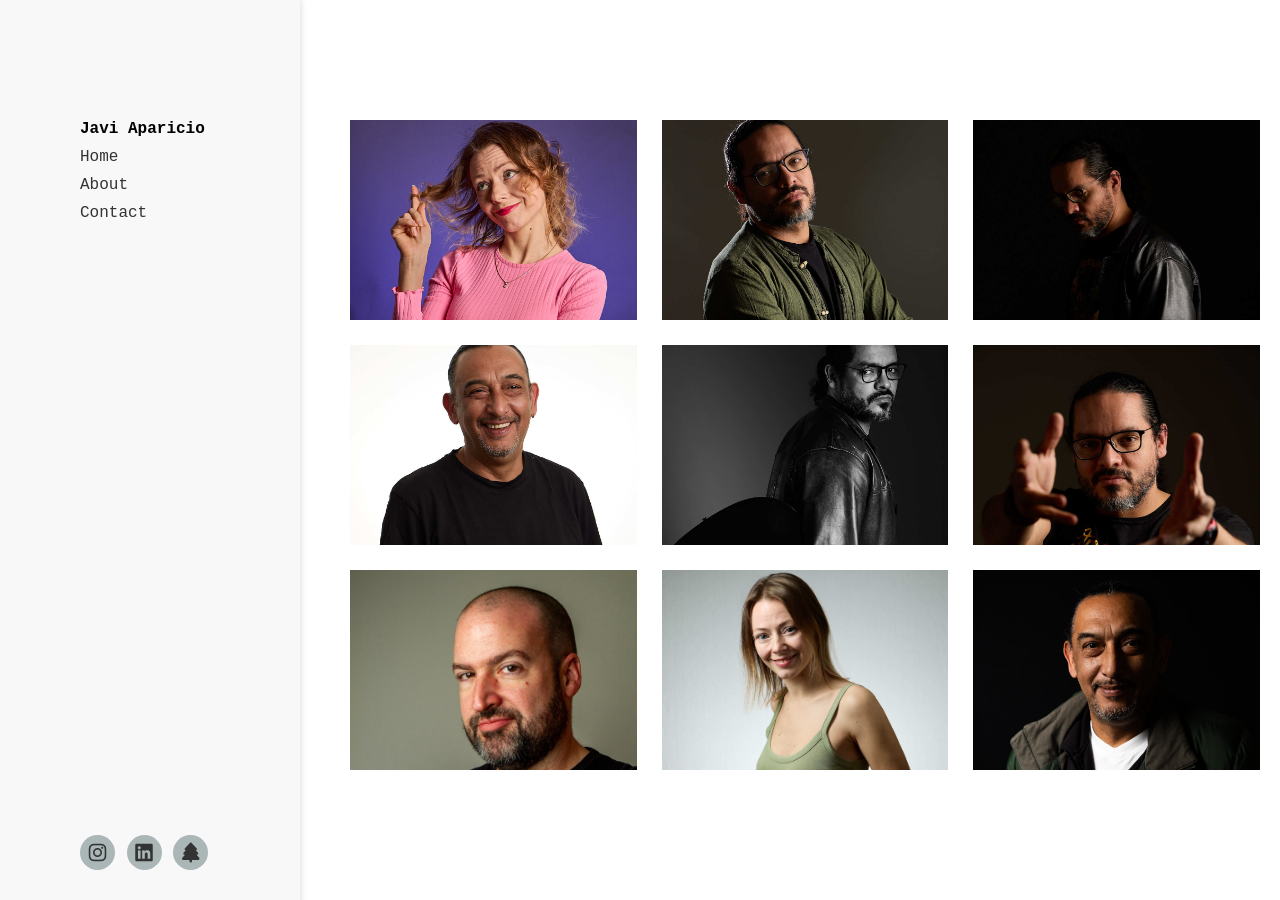
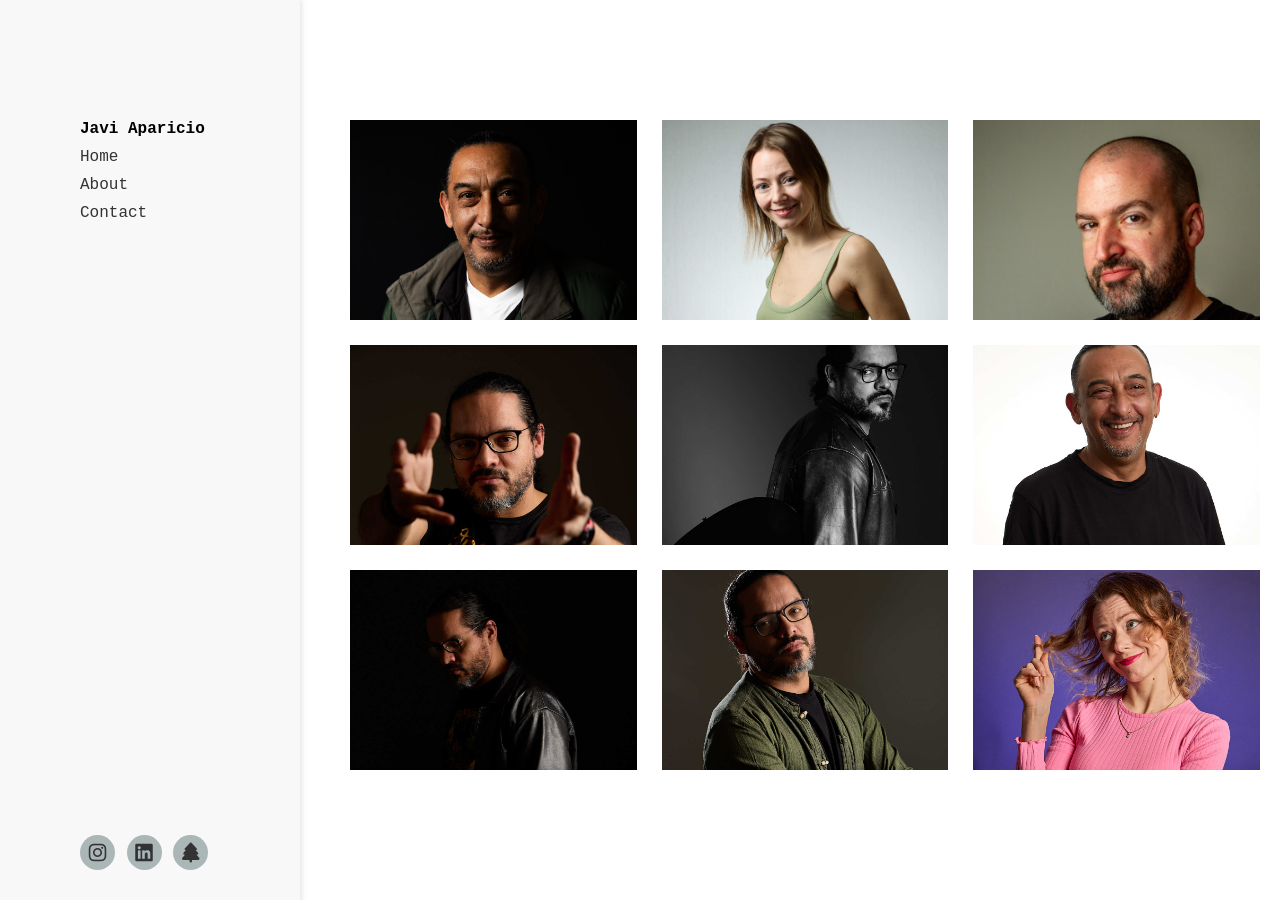
Before and after one commit to javiaparicio/javiaparicio.github.io, a Jekyll site: the page built from index.md, in a window 1280 px wide. Built offline with Jekyll 4.4.1, drawn with Linux system fonts in a browser that asks for light colours.

Commit message:
Reverted images order

```diff
--- a/assets/js/script.js
+++ b/assets/js/script.js
@@ -27,7 +27,7 @@ document.addEventListener('DOMContentLoaded', function() {
     // Lightbox Functionality
     const lightbox = document.getElementById('lightbox');
     const lightboxImg = document.getElementById('lightbox-img');
-    const galleryImages = document.querySelectorAll('.gallery-image');
+    let galleryImages = Array.from(document.querySelectorAll('.gallery-image')).reverse();
     let currentImageIndex = 0;
 
     function showImage(index) {
@@ -57,12 +57,12 @@ document.addEventListener('DOMContentLoaded', function() {
     const fullscreenButton = document.getElementById('fullscreen');
 
     function showPrevImage() {
-        currentImageIndex = (currentImageIndex === 0) ? galleryImages.length - 1 : currentImageIndex - 1;
+        currentImageIndex = (currentImageIndex === galleryImages.length - 1) ? 0 : currentImageIndex + 1;
         showImage(currentImageIndex);
     }
 
     function showNextImage() {
-        currentImageIndex = (currentImageIndex === galleryImages.length - 1) ? 0 : currentImageIndex + 1;
+        currentImageIndex = (currentImageIndex === 0) ? galleryImages.length - 1 : currentImageIndex - 1;
         showImage(currentImageIndex);
     }
 
--- a/index.md
+++ b/index.md
@@ -4,7 +4,8 @@ title: Home
 ---
 
 <div class="gallery">
-  {% for image in site.static_files %}
+  {% assign images = site.static_files | sort: "path" | reverse %}
+  {% for image in images %}
     {% if image.path contains 'assets/images' %}
       {% if image.extname == ".jpg" or image.extname == ".png" %}
         <img data-src="{{ image.path }}" alt="{{ image.basename }}" class="gallery-image lazy">
```
